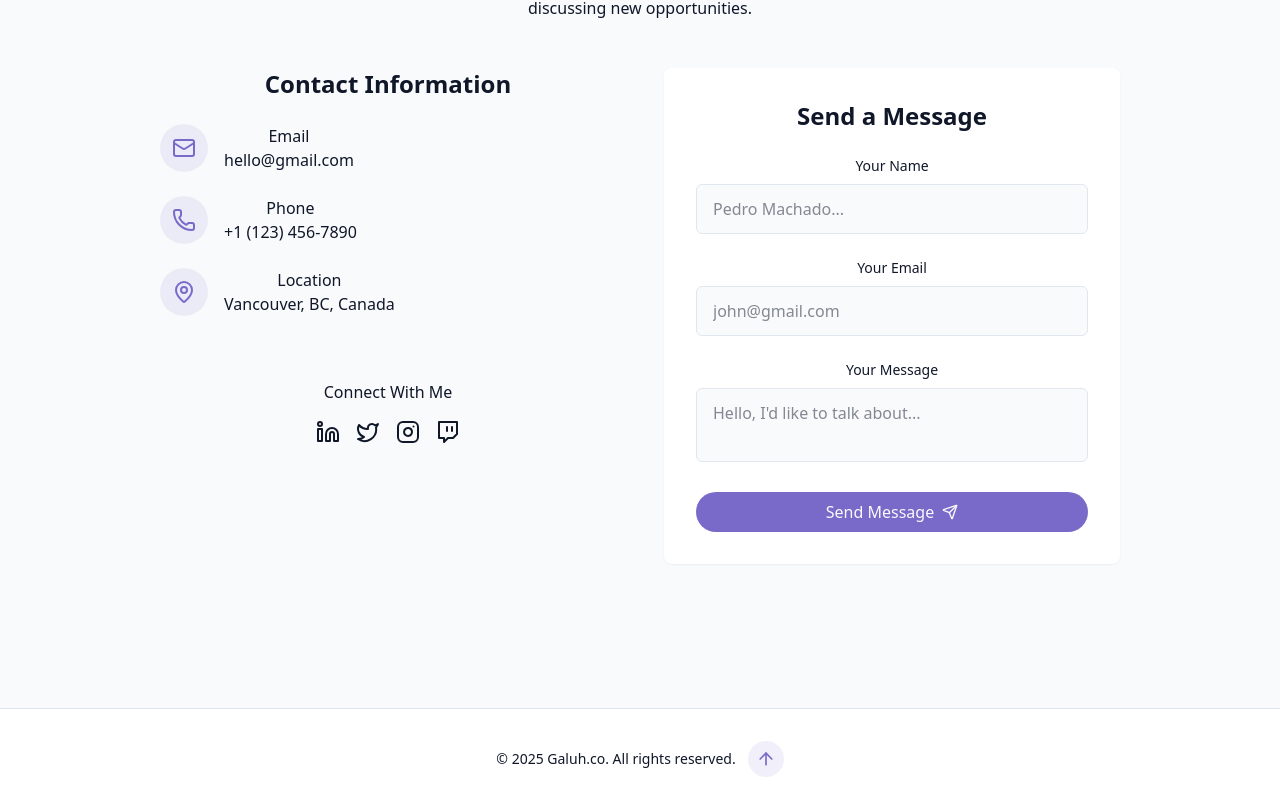
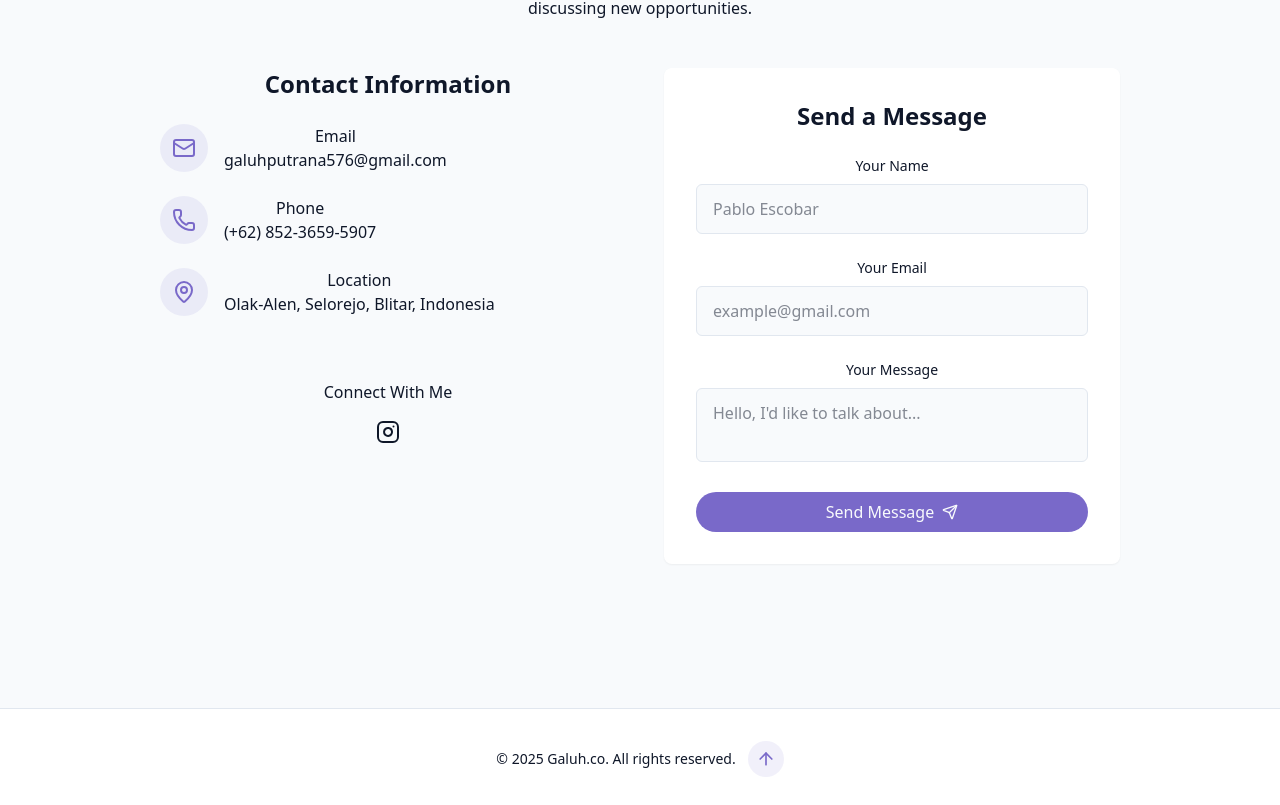
Before and after one commit to G2aluh/sigal, a React (Vite) app: page / in a window 1280 px wide. Shown: the part 3602-4407 px from the top of the page. Built offline with nearby package versions, Linux system fonts and the light colour scheme.

Commit message:
first commit

```diff
--- a/src/components/ContactSection.jsx
+++ b/src/components/ContactSection.jsx
@@ -59,7 +59,7 @@ export const ContactSection = () => {
                     href="mailto:hello@gmail.com"
                     className="text-muted-foreground hover:text-primary transition-colors"
                   >
-                    hello@gmail.com
+                    galuhputrana576@gmail.com
                   </a>
                 </div>
               </div>
@@ -73,7 +73,7 @@ export const ContactSection = () => {
                     href="tel:+11234567890"
                     className="text-muted-foreground hover:text-primary transition-colors"
                   >
-                    +1 (123) 456-7890
+                    (+62) 852-3659-5907
                   </a>
                 </div>
               </div>
@@ -84,7 +84,7 @@ export const ContactSection = () => {
                 <div>
                   <h4 className="font-medium"> Location</h4>
                   <a className="text-muted-foreground hover:text-primary transition-colors">
-                    Vancouver, BC, Canada
+                    Olak-Alen, Selorejo, Blitar, Indonesia
                   </a>
                 </div>
               </div>
@@ -93,18 +93,13 @@ export const ContactSection = () => {
             <div className="pt-8">
               <h4 className="font-medium mb-4"> Connect With Me</h4>
               <div className="flex space-x-4 justify-center">
-                <a href="#" target="_blank">
-                  <Linkedin />
-                </a>
-                <a href="#" target="_blank">
-                  <Twitter />
-                </a>
+
+
                 <a href="#" target="_blank">
                   <Instagram />
                 </a>
-                <a href="#" target="_blank">
-                  <Twitch />
-                </a>
+
+
               </div>
             </div>
           </div>
@@ -130,7 +125,7 @@ export const ContactSection = () => {
                   name="name"
                   required
                   className="w-full px-4 py-3 rounded-md border border-input bg-background focus:outline-hidden foucs:ring-2 focus:ring-primary"
-                  placeholder="Pedro Machado..."
+                  placeholder="Pablo Escobar"
                 />
               </div>
 
@@ -148,7 +143,7 @@ export const ContactSection = () => {
                   name="email"
                   required
                   className="w-full px-4 py-3 rounded-md border border-input bg-background focus:outline-hidden foucs:ring-2 focus:ring-primary"
-                  placeholder="john@gmail.com"
+                  placeholder="example@gmail.com"
                 />
               </div>
 
```
